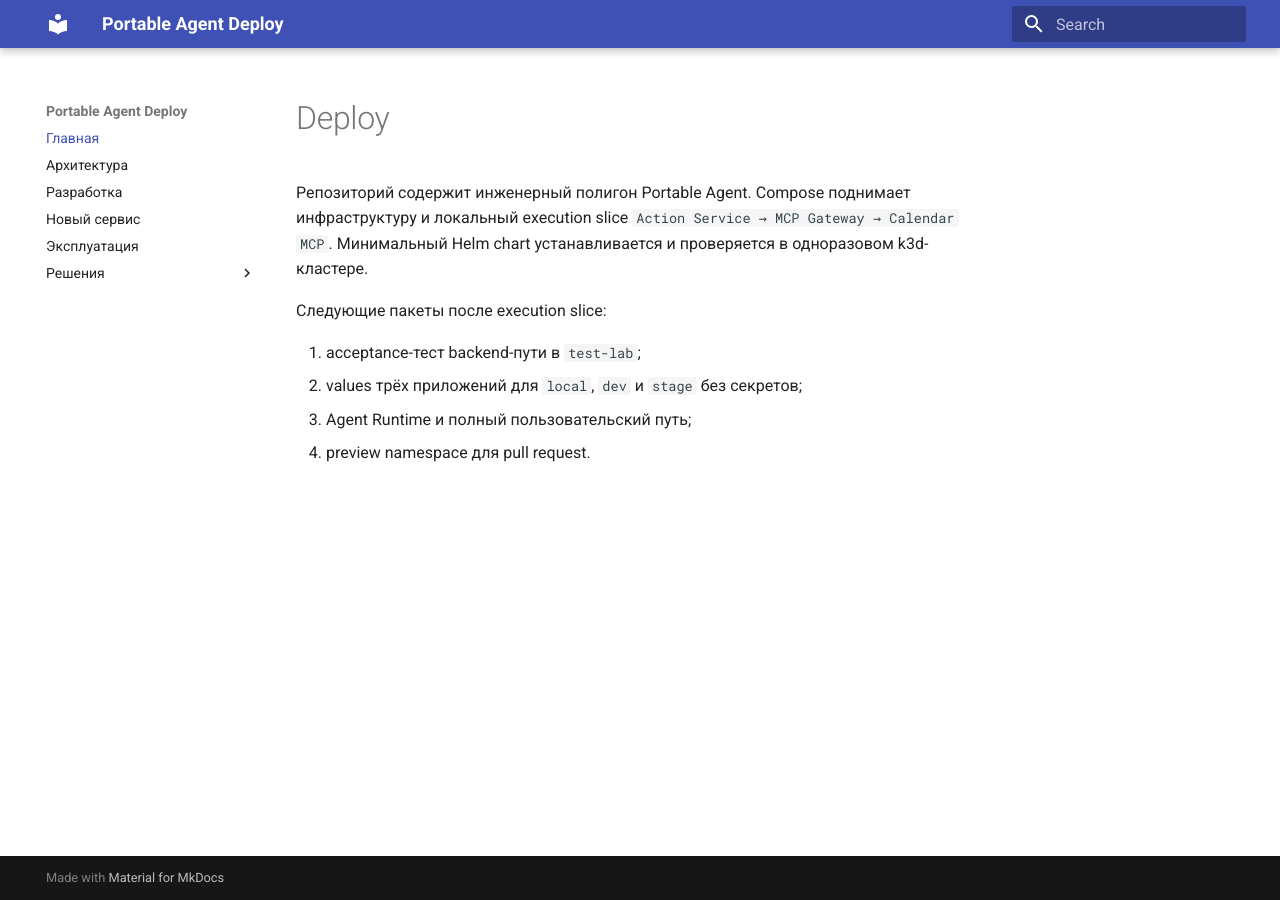
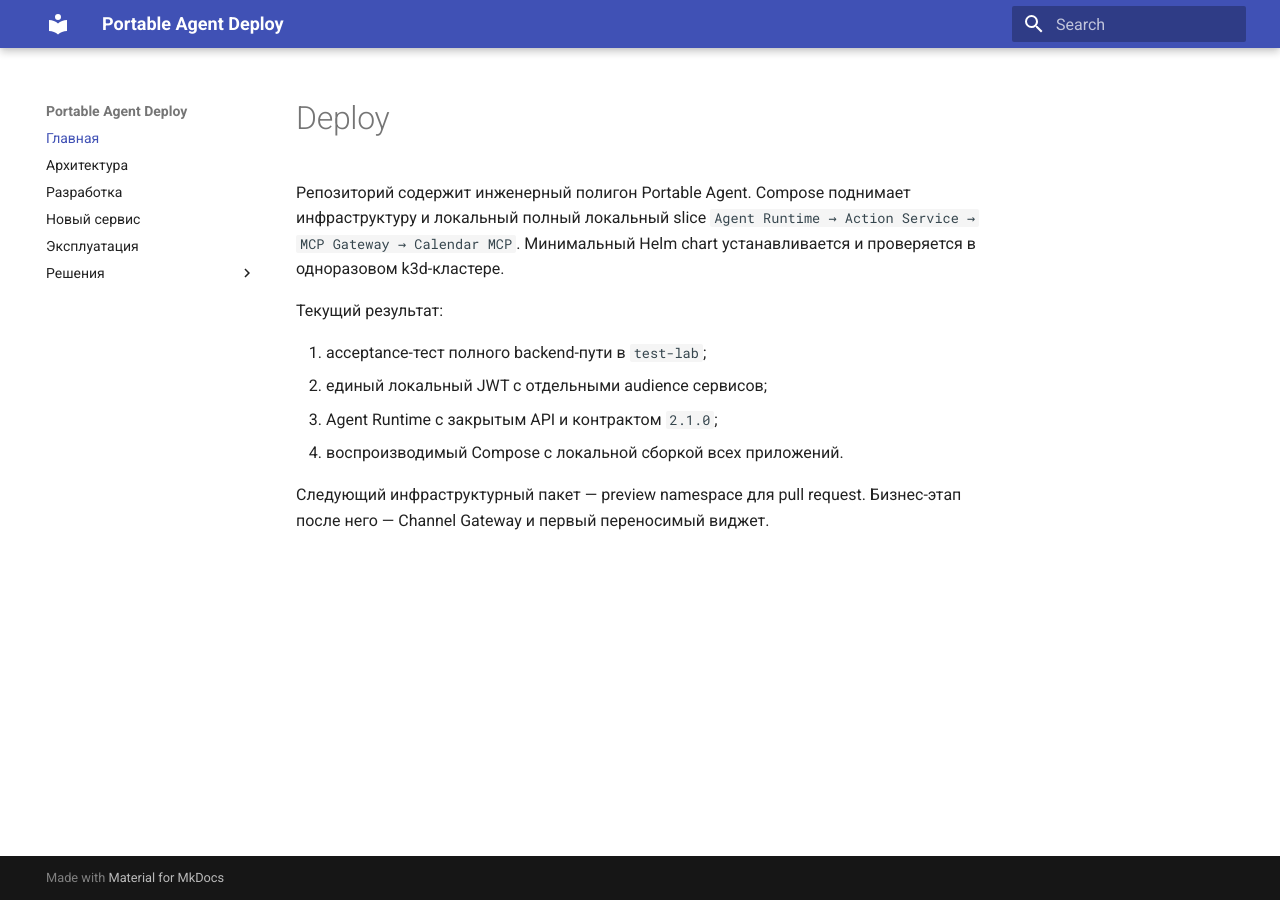
Before and after one commit to portable-agent/deploy, an MkDocs documentation site: the page built from docs/index.md, in a window 1280 px wide. Built offline with MkDocs 1.6.1 and Material for MkDocs 9.7.7, drawn with Linux system fonts in a browser that asks for light colours.

Commit message:
feat: add agent runtime to local application stack
Добавляет Agent Runtime в локальный Compose-стек и автоматический сквозной smoke-тест текста до события календаря.

```diff
--- a/docs/index.md
+++ b/docs/index.md
@@ -1,12 +1,15 @@
 # Deploy
 
 Репозиторий содержит инженерный полигон Portable Agent. Compose поднимает инфраструктуру и локальный
-execution slice `Action Service → MCP Gateway → Calendar MCP`. Минимальный Helm chart устанавливается
-и проверяется в одноразовом k3d-кластере.
+полный локальный slice `Agent Runtime → Action Service → MCP Gateway → Calendar MCP`. Минимальный
+Helm chart устанавливается и проверяется в одноразовом k3d-кластере.
 
-Следующие пакеты после execution slice:
+Текущий результат:
 
-1. acceptance-тест backend-пути в `test-lab`;
-2. values трёх приложений для `local`, `dev` и `stage` без секретов;
-3. Agent Runtime и полный пользовательский путь;
-4. preview namespace для pull request.
+1. acceptance-тест полного backend-пути в `test-lab`;
+2. единый локальный JWT с отдельными audience сервисов;
+3. Agent Runtime с закрытым API и контрактом `2.1.0`;
+4. воспроизводимый Compose с локальной сборкой всех приложений.
+
+Следующий инфраструктурный пакет — preview namespace для pull request. Бизнес-этап после него —
+Channel Gateway и первый переносимый виджет.
```
Also changed, not shown: README.md (+15 -8 lines), docs/architecture.md (+8 -4 lines), docs/runbook.md (+7 -5 lines), 10 other files.
